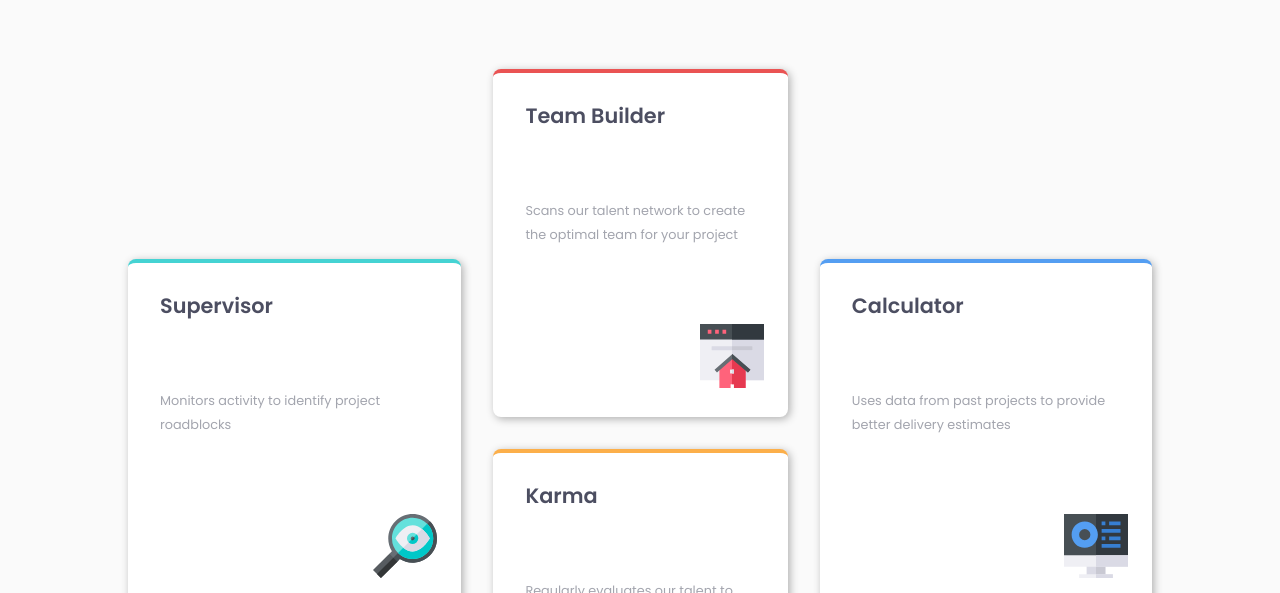
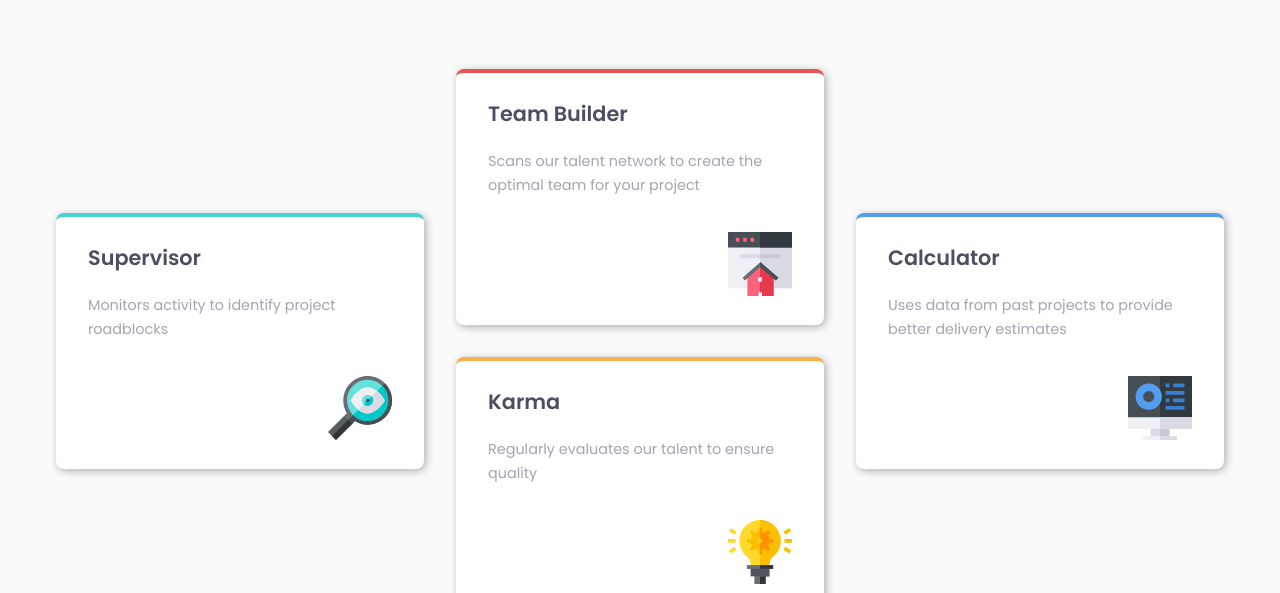
Before and after one commit to SunitaBantawaRai/FEM-Project-2-four-card, a plain HTML site: page index.html in a window 1280 px wide. Shown: the part 207-800 px from the top of the page. Drawn offline with Linux system fonts and the light colour scheme.

Commit message:
final commit

```diff
--- a/index.html
+++ b/index.html
@@ -29,7 +29,7 @@
       </header>
 
       <div class="four-cards-container">
-        <div class="card-container-1">
+        <div class="card Supervisor">
           <h2 class="card-title">Supervisor</h2>
           <p class="card-info">
             Monitors activity to identify project roadblocks
@@ -38,7 +38,7 @@
             <img src="./images/icon-supervisor.svg" alt="supervisor-symbol" />
           </div>
         </div>
-        <div class="card-container-2">
+        <div class="card Team-Builder">
           <h2 class="card-title">Team Builder</h2>
           <p class="card-info">
             Scans our talent network to create the optimal team for your project
@@ -50,7 +50,7 @@
             />
           </div>
         </div>
-        <div class="card-container-3">
+        <div class="card Karma">
           <h2 class="card-title">Karma</h2>
           <p class="card-info">
             Regularly evaluates our talent to ensure quality
@@ -59,7 +59,7 @@
             <img src="./images/icon-karma.svg" alt="karma-symbol" />
           </div>
         </div>
-        <div class="card-container-4">
+        <div class="card Calculator">
           <h2 class="card-title">Calculator</h2>
           <p class="card-info">
             Uses data from past projects to provide better delivery estimates
--- a/style.css
+++ b/style.css
@@ -25,9 +25,6 @@ Global Variables
   --Font-Weight-2: 400;
   --Font-Weight-3: 200;
 }
-h1 {
-  font-size: 1.6rem;
-}
 
 /*
 ======
@@ -36,7 +33,9 @@ Main
  */
 body {
   background: var(--Very-Light-Gray);
+  font-family: var(--Font-Family);
 }
+
 .four-cards {
   width: 80vw;
   margin: 0 auto;
@@ -44,45 +43,45 @@ body {
   padding-top: 4rem;
   padding-bottom: 4rem;
 }
+.title-faint,
+.title-bold {
+  font-size: 1.5rem;
+  color: var(--Very-Dark-Blue);
+}
 .title-faint {
-  color: var(--Very-Dark-Blue);
   font-weight: var(--Font-Weight-3);
-  font-family: var(--Font-Family);
-  font-size: 1.5rem;
   line-height: 1rem;
 }
 .title-bold {
-  color: var(--Very-Dark-Blue);
   font-weight: var(--Font-Weight-1);
-  font-family: var(--Font-Family);
   font-size: 1.5rem;
 }
 .title-info {
-  font-family: var(--Font-Family);
   color: var(--Grayish-Blue);
   font-size: 0.9rem;
   line-height: 1.5rem;
 }
+.title {
+  margin-bottom: 2rem;
+}
 
 .four-cards-container {
   padding-top: 2.5rem;
+  align-items: center;
 }
-.card-container-1 {
+.Supervisor {
   border-top: 0.25rem solid var(--Cyan);
 }
-.card-container-2 {
+.Team-Builder {
   border-top: 0.25rem solid var(--Red);
 }
-.card-container-3 {
+.Karma {
   border-top: 0.25rem solid var(--Orange);
 }
-.card-container-4 {
+.Calculator {
   border-top: 0.25rem solid var(--Blue);
 }
-.card-container-1,
-.card-container-2,
-.card-container-3,
-.card-container-4 {
+.card {
   max-width: 63rem;
   height: auto;
   background: var(--White);
@@ -90,9 +89,8 @@ body {
   display: grid;
   grid-template-rows: 1fr 1fr;
   box-shadow: var(--Box-Shadow);
-  padding-top: 1.5rem;
+  padding-top: 1rem;
   padding-bottom: 1.5rem;
-  margin-top: 2rem;
 }
 .card-title {
   font-family: var(--Font-Family);
@@ -100,13 +98,11 @@ body {
   font-size: 1.3rem;
   text-align: start;
   padding-left: 2rem;
-  line-height: 0;
-  padding-top: 1.2rem;
+  padding-top: 0.8rem;
 }
 .card-info {
-  font-family: var(--Font-Family);
   color: var(--Grayish-Blue);
-  font-size: 0.8rem;
+  font-size: 0.9rem;
   text-align: start;
   padding-left: 2rem;
   line-height: 1.5rem;
@@ -118,36 +114,47 @@ body {
 }
 @media screen and (min-width: 768px) {
   .title-info {
-    width: 30rem;
+    max-width: 30rem;
+    height: auto;
     margin: 0 auto;
   }
+
   .four-cards-container {
     display: grid;
-    column-gap: 2rem;
-    grid-template: ". card-container-2 ." "card-container-1 card-container-2 card-container-4" "card-container-1 card-container-3 card-container-4" ". card-container-3 .";
-    min-height: 100vh;
+    grid-gap: 2rem;
+    justify-content: center;
+    grid-template-columns: repeat(3, 1fr);
+    grid-template-rows: repeat(4, 1fr);
   }
-  .card-container-1 {
-    grid-area: card-container-1;
+  .Supervisor {
+    grid-column: 1/2;
+    grid-row: 2/4;
   }
-  .card-container-2 {
-    grid-area: card-container-2;
+  .Team-Builder {
+    grid-column: 2/3;
+    grid-row: 1/3;
   }
-  .card-container-3 {
-    grid-area: card-container-3;
+  .Karma {
+    grid-column: 2/3;
+    grid-row: 3/5;
   }
-  .card-container-4 {
-    grid-area: card-container-4;
+  .Calculator {
+    grid-column: 3/4;
+    grid-row: 2/4;
   }
 
-  .card-container-1,
-  .card-container-2,
-  .card-container-3,
-  .card-container-4 {
-    padding-right: 1.5rem;
+  .card {
+    padding-right: 2rem;
+    width: 23rem;
+    height: 16rem;
   }
   .card-symbol {
     padding-right: 0;
+  }
+}
+@media screen and (min-width: 1440px) {
+  .four-cards {
+    width: 60vw;
   }
 }
 
```
